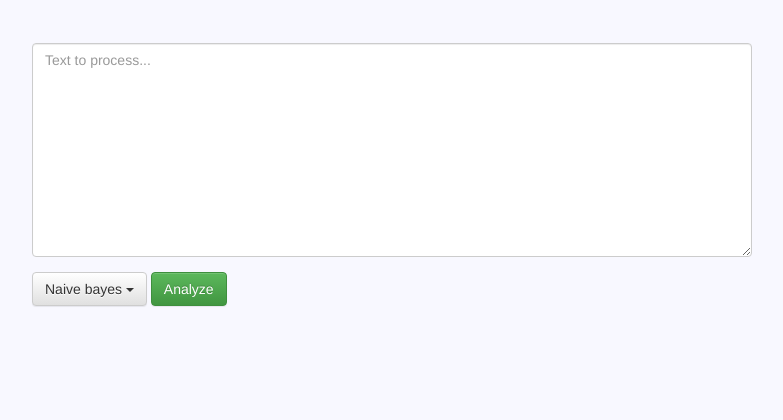
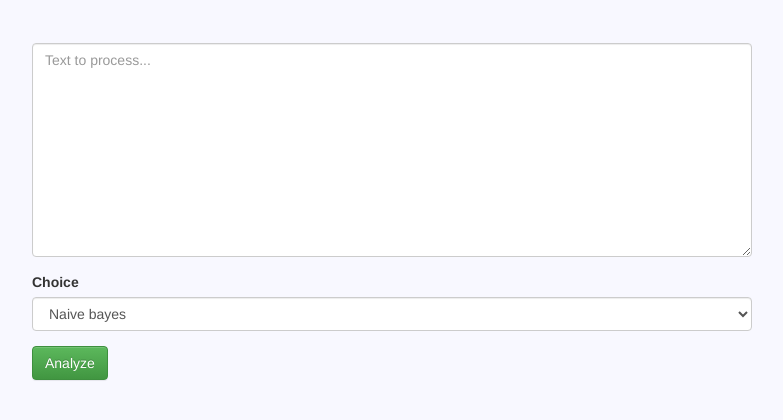
Before and after one commit to timkersch/NaiveTexter, a Django app: page / in a window 1280 px wide. Shown: the part 246-666 px from the top of the page, without its empty margins (248-1031 px from the left). Run offline with Django 3.2, Linux system fonts and the light colour scheme; parts of the project's set-up code (start-up, migrations or seed data) failed here and were passed over; some libraries are stand-ins or nearby versions.

Commit message:
Added dropdown to form to make selected value accessible in views.py

```diff
--- a/spam_classifier/forms.py
+++ b/spam_classifier/forms.py
@@ -1,9 +1,15 @@
 from django import forms
 
+CHOICES = (
+    ('nb', 'Naive bayes'),
+    ('per', 'Perceptron'),
+    ('svm', 'SVM'),
+    ('knn', 'k-NN')
+)
 
 class TextForm(forms.Form):
 	text = forms.CharField(label="", help_text="", widget=forms.Textarea(attrs={'placeholder':'Text to process...', 'cols':10}))
-
+	choice = forms.ChoiceField(choices=CHOICES)
 
 class ImmutableTextForm(forms.Form):
 	text = forms.CharField(label="Processed text", help_text="", widget=forms.Textarea(attrs={'cols':10, 'disabled':'true'}))
--- a/spam_classifier/templates/spam_classifier/index.html
+++ b/spam_classifier/templates/spam_classifier/index.html
@@ -25,29 +25,6 @@
 <form action="" method="post">
     {% csrf_token %}
     {% bootstrap_form form %}
-
-    <div class = "btn-group">
-        <button type = "button" class = "btn btn-default dropdown-toggle" data-toggle = "dropdown">
-            Naive bayes
-            <span class = "caret"></span>
-        </button>
-
-        <ul class = "dropdown-menu" role = "menu">
-            <li><a href = "#" id="nb">Naive bayes</a></li>
-            <li><a href = "#" id="per">Perceptron</a></li>
-            <li><a href = "#" id="svm">SVM</a></li>
-            <li><a href = "#" id="knn">k-NN</a></li>
-        </ul>
-
-        <script type="text/javascript">
-        $(".dropdown-menu li a").click(function(){
-            document.getElementById('submitbtn').name=$(this).text();
-        $(this).parents(".btn-group").find('.btn').html($(this).text() + ' <span class="caret"></span>');
-        $(this).parents(".btn-group").find('.btn').val($(this).data('value'));
-        });
-        </script>
-    </div>
-
     <button id="submitbtn" type="submit" class="btn btn-success" name="Naive Bayes">Analyze</button>
 </form>
 
--- a/spam_classifier/views.py
+++ b/spam_classifier/views.py
@@ -16,6 +16,7 @@ def index(request):
 				training_data[i,:] = db_data[i].get_data()
 
 			input_vector = text_to_frequencies(form.cleaned_data['text'])
+			choice = form.cleaned_data['choice']
 			bayes = NaiveBayes(training_data)
 			classification = bayes.classify(input_vector)
 			data = str(np.append(classification, input_vector))
```
